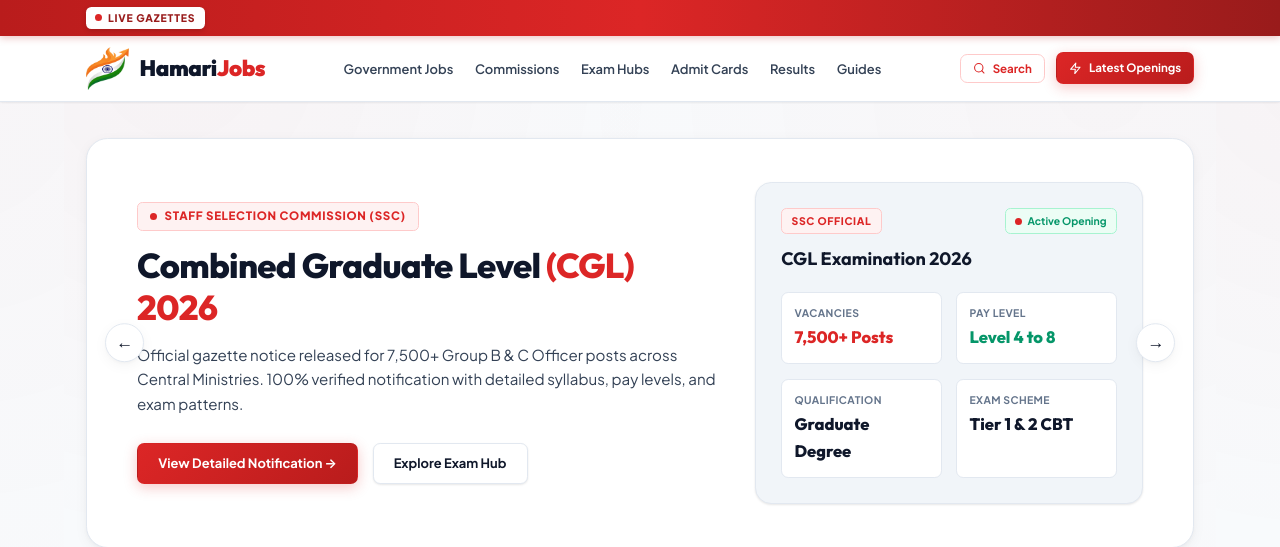
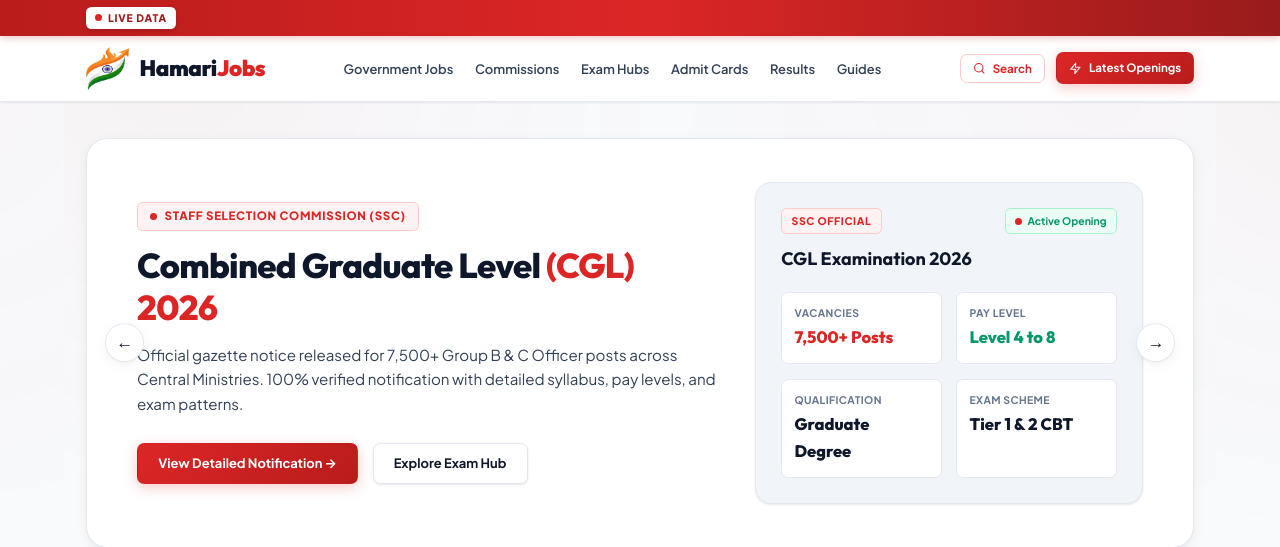
Before and after one commit to jobrecruitmentdev-lang/hamarijobs, a PHP site: page / in a window 1280 px wide. Shown: the top 547 px of the page. Run offline with PHP 8.4, Linux system fonts and the light colour scheme; data comes from the database, SQL or seed files in the repository.

Commit message:
feat(ui): update navbar ticker badge from LIVE GAZETTES to LIVE DATA

```diff
--- a/frontend/views/partials/header.php
+++ b/frontend/views/partials/header.php
@@ -26,7 +26,7 @@ $pageDesc = $pageDesc ?? "India's premier official government recruitment intell
     <div class="container ticker-wrap">
       <span class="ticker-label">
         <span class="pulse-dot"></span>
-        LIVE GAZETTES
+        LIVE DATA
       </span>
       <div class="ticker-marquee">
         <div class="ticker-content">
```
